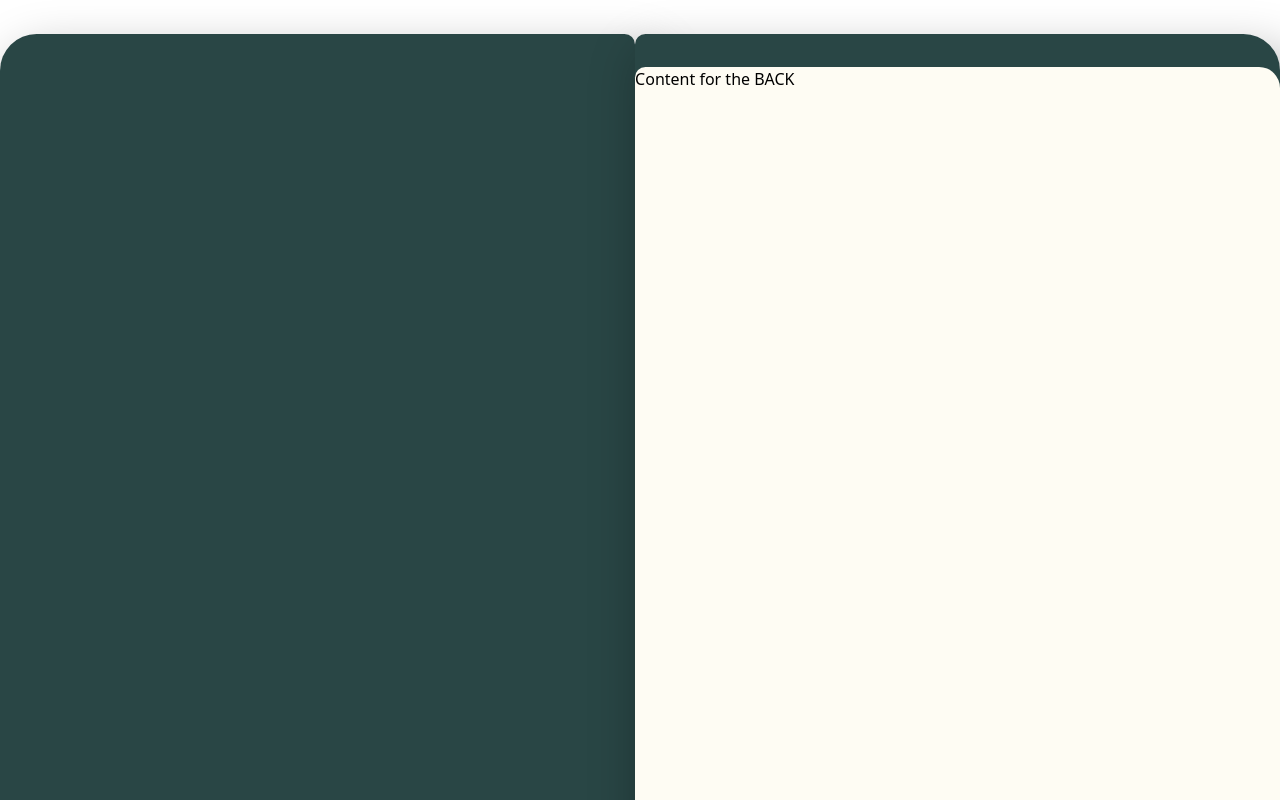
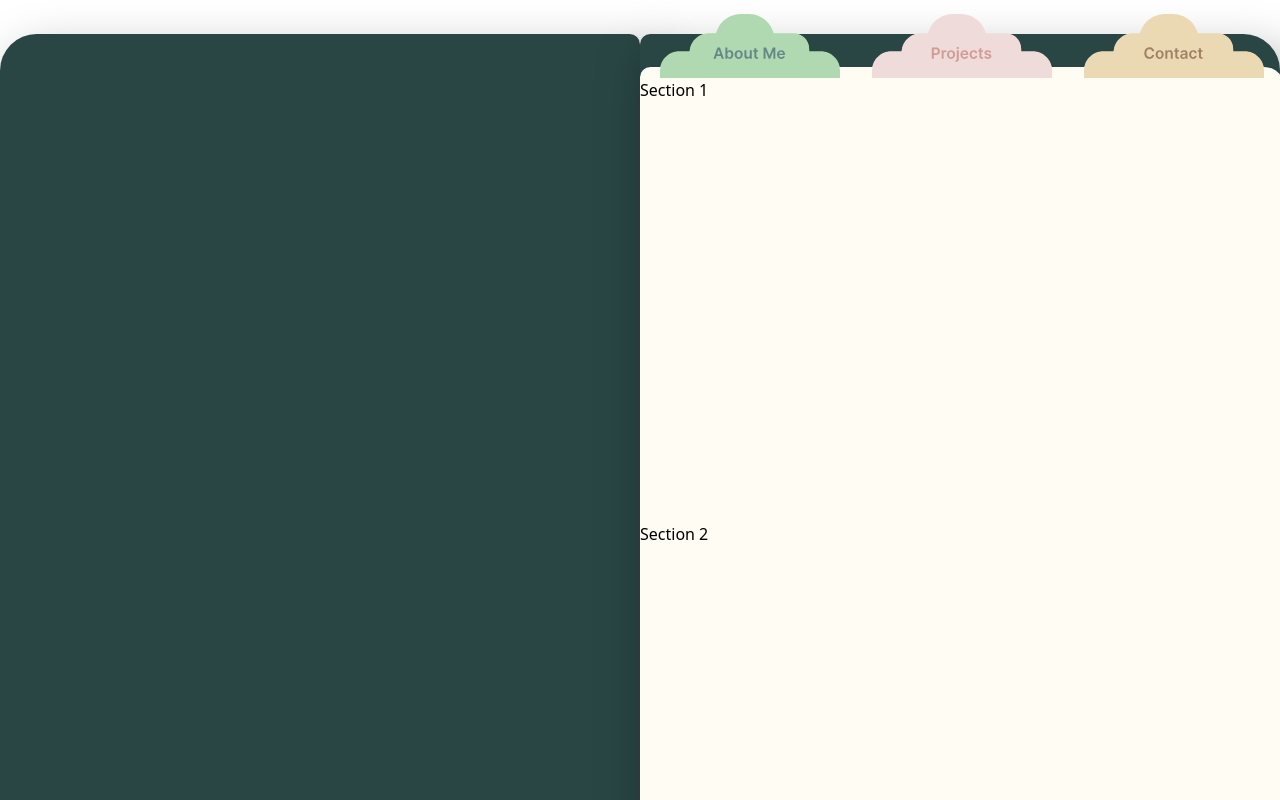
Before and after one commit to HaileyN3132/my-portfolio, a React (Vite) app: page / in a window 1280 px wide. Shown: the top 800 px of the page. Built offline with nearby package versions, Linux system fonts and the light colour scheme.

Commit message:
feat: added MainNav and perform minor updates for Page components

```diff
--- a/src/components/CoverBack.jsx
+++ b/src/components/CoverBack.jsx
@@ -1,7 +1,11 @@
+import AboutMeTag from "../assets/img/AboutMeTag.svg";
+import ProjectsTag from "../assets/img/ProjectsTag.svg";
+import ContactTag from "../assets/img/ContactTag.svg";
+
 export default function CoverBack({ children }) {
   return (
     <>
-      <main className="flex items-center shadow-[13.08px_26.16px_45.78px_13.08px_rgba(0,0,0,0.25)]  rounded-tl-[10.47px] rounded-tr-[36.63px] rounded-br-[36.63px] rounded-bl-[10.47px] bg-[#294645] w-[675px] h-[964.1px]">
+      <main className="relative flex flex-col items-start shadow-[13.08px_26.16px_45.78px_13.08px_rgba(0,0,0,0.25)]  rounded-tl-[10.47px] rounded-tr-[36.63px] rounded-br-[36.63px] rounded-bl-[10.47px] bg-[#294645] w-[675px] h-[964.1px]">
         {children}
       </main>
     </>
--- /dev/null
+++ b/src/components/MainNav.jsx
@@ -0,0 +1,19 @@
+import AboutMeTag from "../assets/img/AboutMeTag.svg";
+import ProjectsTag from "../assets/img/ProjectsTag.svg";
+import ContactTag from "../assets/img/ContactTag.svg";
+
+export default function MainNav() {
+  return (
+    <nav className="-mt-13 flex justify-center gap-8 w-[644.91px] h-[63px]">
+      <button>
+        <img src={AboutMeTag} className="w-[180px]" />
+      </button>
+      <button>
+        <img src={ProjectsTag} className="w-[180px]" />
+      </button>
+      <button>
+        <img src={ContactTag} className="w-[180px]" />
+      </button>
+    </nav>
+  );
+}
--- a/src/components/PageBack.jsx
+++ b/src/components/PageBack.jsx
@@ -1,9 +1,9 @@
-export default function PageBack({ isHidden = false }) {
+export default function PageBack({ isHidden = false, children }) {
   return (
     <>
       {!isHidden && (
-        <main className="bg-[#FEFCF3] rounded-tl-[10.47px] rounded-tr-[20.93px] rounded-bl-[10.47px] rounded-br-[20.93px]  w-[644.91px] h-[898.69px]">
-          Content for the BACK
+        <main className="flex flex-col absolute mt-[32.7px] bg-[#FEFCF3] rounded-tl-[10.47px] rounded-tr-[20.93px] rounded-bl-[10.47px] rounded-br-[20.93px]  w-[644.91px] h-[898.69px]">
+          {children}
         </main>
       )}
     </>
--- a/src/pages/About.jsx
+++ b/src/pages/About.jsx
@@ -2,6 +2,11 @@ import CoverFront from "../components/CoverFront";
 import CoverBack from "../components/CoverBack";
 import PageFront from "../components/PageFront";
 import PageBack from "../components/PageBack";
+import MainNav from "../components/MainNav";
+
+import AboutMeTag from "../assets/img/AboutMeTag.svg";
+import ProjectsTag from "../assets/img/ProjectsTag.svg";
+import ContactTag from "../assets/img/ContactTag.svg";
 
 export default function About() {
   return (
@@ -12,7 +17,22 @@ export default function About() {
         </CoverFront>
 
         <CoverBack>
-          <PageBack />
+          <div className="absolute -mt-5 flex justify-center gap-8 w-[644.91px] h-[63px]">
+            <button>
+              <img src={AboutMeTag} className="w-[180px]" />
+            </button>
+            <button>
+              <img src={ProjectsTag} className="w-[180px]" />
+            </button>
+            <button>
+              <img src={ContactTag} className="w-[180px]" />
+            </button>
+          </div>
+          <PageBack>
+            <MainNav />
+            <section className="flex-1">Section 1</section>
+            <section className="flex-1">Section 2</section>
+          </PageBack>
         </CoverBack>
       </div>
     </>
```
